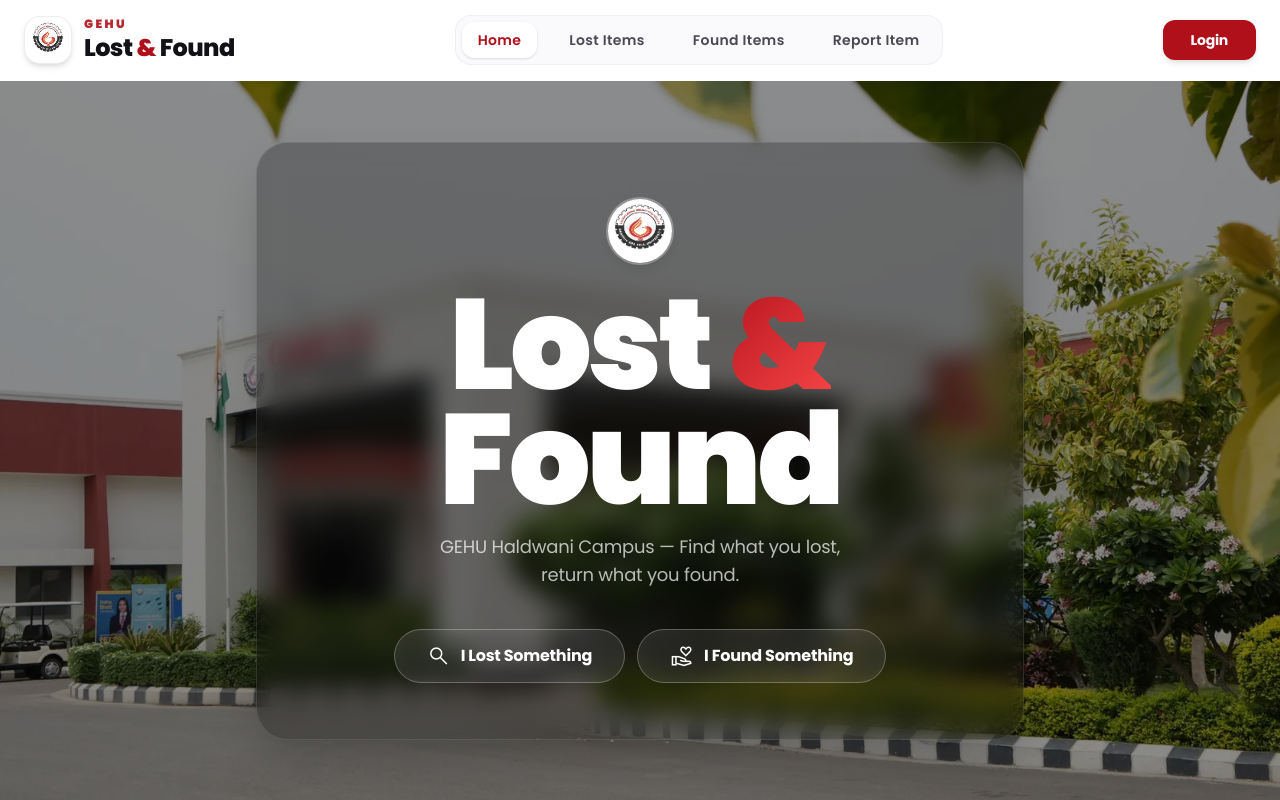
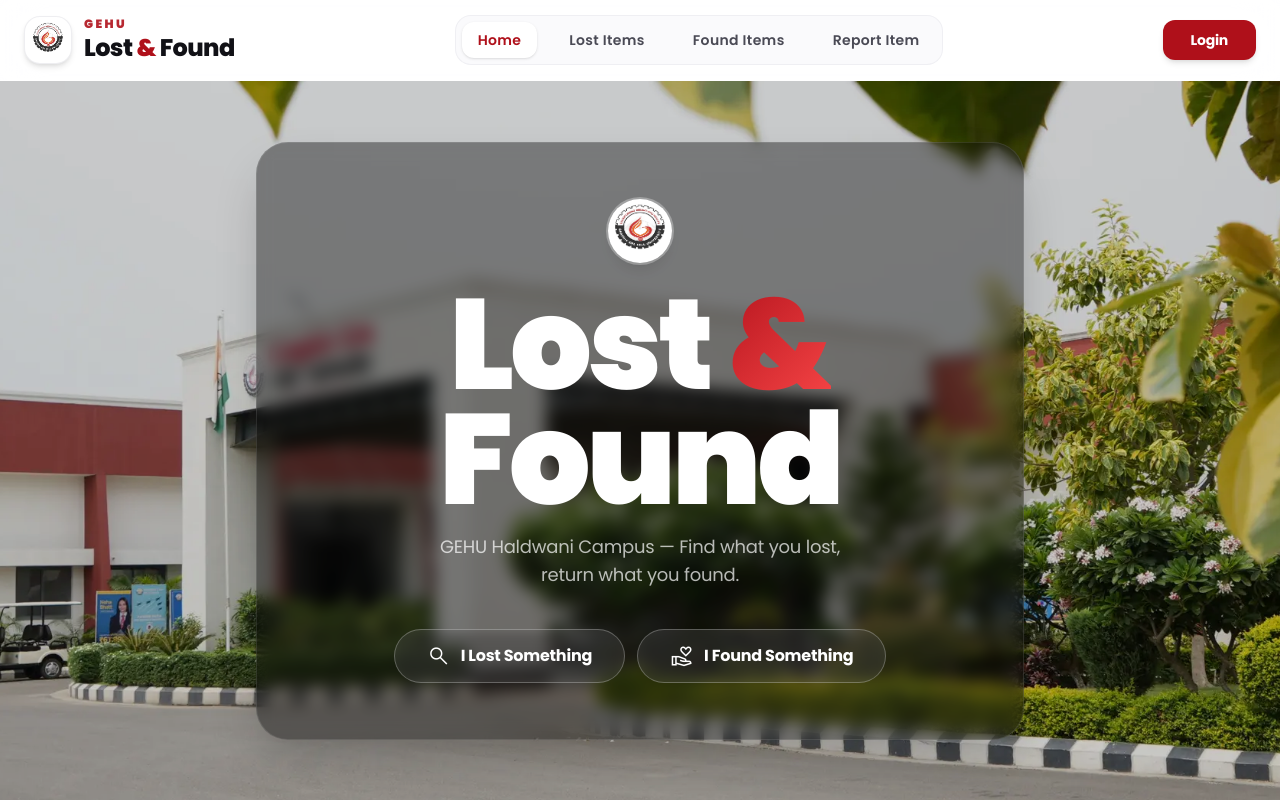
Before and after one commit to Rahul2005-ctrl/Lost-And-Found, a React (Vite) app: page / in a window 1280 px wide. Shown: the top 800 px of the page. Built offline with nearby package versions, Linux system fonts and the light colour scheme; no server answers; the database is empty.

Commit message:
UI: Reduced hero blur and overlay opacity for better image visibility

```diff
--- a/src/pages/Home.jsx
+++ b/src/pages/Home.jsx
@@ -45,11 +45,11 @@
             className="w-full h-full object-cover object-center"
             loading="eager"
           />
-          <div className="absolute inset-0 bg-black/45" />
+          <div className="absolute inset-0 bg-black/20" />
         </div>
 
         {/* Centered Content Box */}
-        <div className="relative z-10 text-center px-6 sm:px-12 py-10 sm:py-14 mx-4 max-w-3xl w-full bg-black/25 backdrop-blur-md rounded-[2rem] border border-white/10 shadow-2xl animate-fade-in-up">
+        <div className="relative z-10 text-center px-6 sm:px-12 py-10 sm:py-14 mx-4 max-w-3xl w-full bg-black/40 backdrop-blur-sm rounded-[2rem] border border-white/10 shadow-2xl animate-fade-in-up">
           <img src={gehuLogo} alt="GEHU" className="w-14 h-14 sm:w-16 sm:h-16 rounded-full mx-auto mb-6 ring-2 ring-white/30 shadow-lg" />
           <h1 className="font-heading text-5xl sm:text-7xl md:text-8xl lg:text-9xl font-black tracking-tighter leading-[0.9] text-white mb-4">
             Lost <span className="text-gradient">&</span> Found
```
